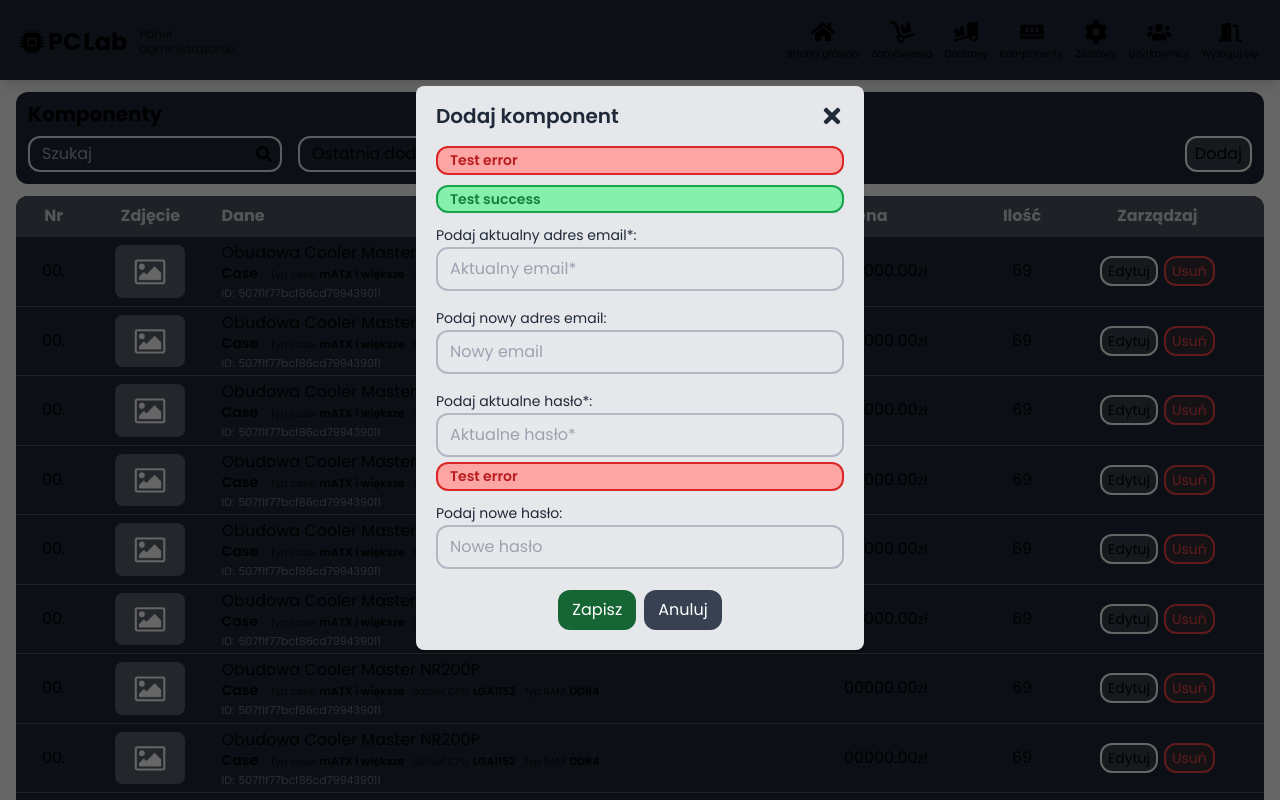
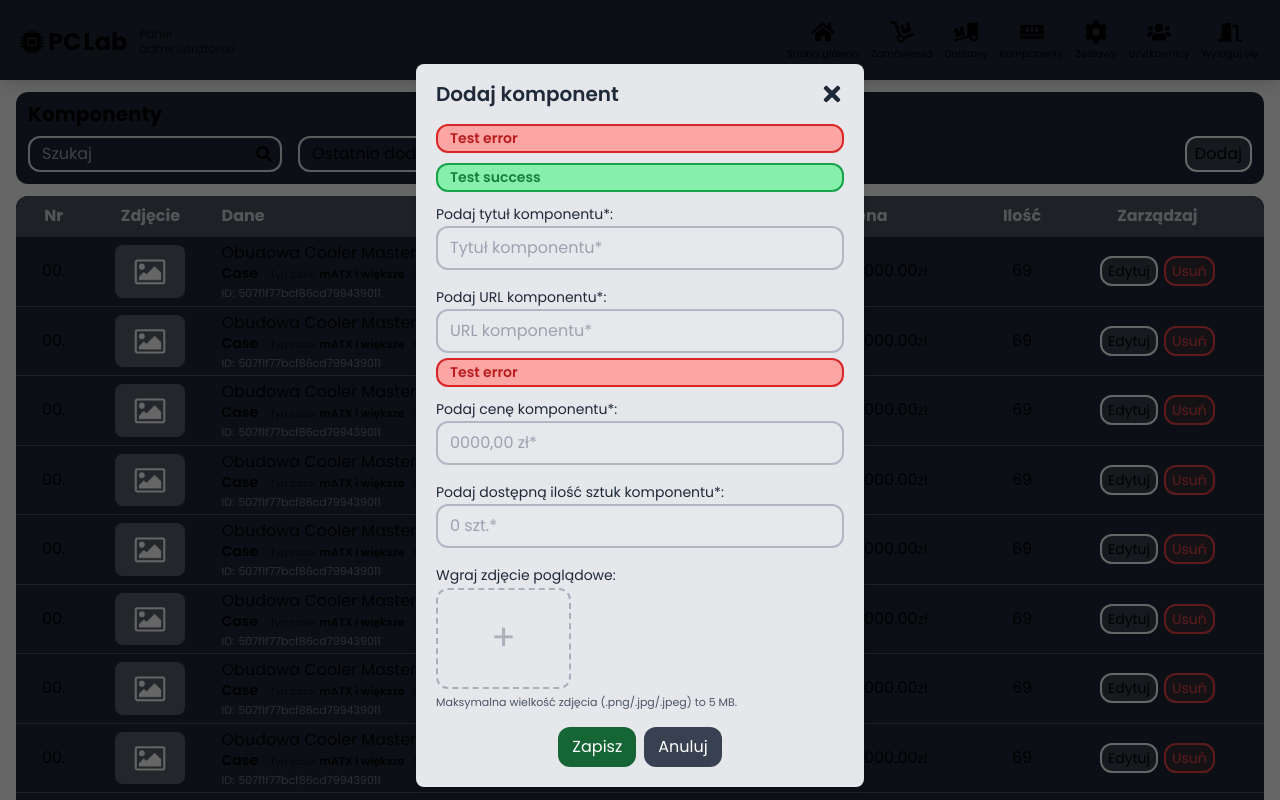
Before and after one commit to jakubcieslik99/pclab, a React (Vite) app in the folder admin/: page /components in a window 1280 px wide. Both pictures are taken after a click on the button "Dodaj". Built offline with nearby package versions, Linux system fonts and the light colour scheme.

Commit message:
Admin panel ComponentsScreen styling updated

```diff
--- a/admin/src/components/componentsScreen/EditComponentModal.jsx
+++ b/admin/src/components/componentsScreen/EditComponentModal.jsx
@@ -1,16 +1,96 @@
-import { Fragment } from 'react'
+import { useState, Fragment } from 'react'
 import { Transition, Dialog } from '@headlessui/react'
+import { useDropzone } from 'react-dropzone'
 import { FaTimes } from 'react-icons/fa'
 import Error from '../alerts/Error'
 import Success from '../alerts/Success'
 
+const maxFilesAmount = 1
+
 const EditComponentModal = props => {
+  //variables
+  const [fetchedFiles, setFetchedFiles] = useState([])
+  const [selectedFiles, setSelectedFiles] = useState([])
+
+  const { getRootProps, getInputProps, open } = useDropzone({
+    accept: { 'image/*': ['.png', '.jpg', '.jpeg'] },
+    maxFiles: maxFilesAmount - fetchedFiles.length - selectedFiles.length,
+    maxSize: 5 * 1024 * 1024,
+    noClick: true,
+    noKeyboard: true,
+    onDrop: acceptedFiles => {
+      let preparedFiles = acceptedFiles.map(file =>
+        Object.assign(file, {
+          preview: URL.createObjectURL(file),
+        })
+      )
+      setSelectedFiles(selectedFiles.concat(preparedFiles))
+    },
+  })
+
   //handlers
   const closeHandler = () => {
     props.setIsOpen(false)
     setTimeout(() => {
       props.setEditElement(null)
     }, 250)
+  }
+  const deleteImageHandler = number => {
+    fetchedFiles.splice(number, 1)
+    setFetchedFiles(() => [...fetchedFiles])
+  }
+  const deleteFileHandler = number => {
+    selectedFiles.splice(number, 1)
+    setSelectedFiles(() => [...selectedFiles])
+  }
+  const renderFilesHandler = () => {
+    let thumbs = []
+    for (let i = 0; i < maxFilesAmount; i++) {
+      if (fetchedFiles[i]) {
+        thumbs.push(
+          <div className="mt-[1px] mb-[5px]" key={'image' + i} data-tip="Kliknij aby usunąć zdjęcie">
+            <div className="aspect-[4/3] flex items-center justify-center w-[135px] p-0 border-2 border-gray-400/70 cursor-pointer rounded-xl overflow-hidden">
+              <img
+                src={`${process.env.REACT_APP_API_URL}/static/${fetchedFiles[i]}`}
+                alt="..."
+                onClick={() => deleteImageHandler(i)}
+                className="w-auto h-auto max-w-full max-h-full"
+              />
+            </div>
+          </div>
+        )
+      } else {
+        for (let j = 0; j < maxFilesAmount - i; j++) {
+          if (selectedFiles[j]) {
+            thumbs.push(
+              <div className="mt-[1px] mb-[5px]" key={'file' + j} data-tip="Kliknij aby usunąć zdjęcie">
+                <div className="aspect-[4/3] flex items-center justify-center w-[135px] p-0 border-2 border-gray-400/70 cursor-pointer rounded-xl overflow-hidden">
+                  <img
+                    src={selectedFiles[j].preview}
+                    alt="..."
+                    onClick={() => deleteFileHandler(j)}
+                    className="w-auto h-auto max-w-full max-h-full"
+                  />
+                </div>
+              </div>
+            )
+          } else {
+            thumbs.push(
+              <div className="mt-[1px] mb-[5px]" key={'choose' + j}>
+                <div
+                  className="aspect-[4/3] flex items-center justify-center w-[135px] p-0 text-4xl text-gray-400/80 border-2 border-gray-400/80 border-dashed cursor-pointer rounded-xl overflow-hidden"
+                  onClick={open}
+                >
+                  +
+                </div>
+              </div>
+            )
+          }
+        }
+        return <>{thumbs}</>
+      }
+    }
+    return <>{thumbs}</>
   }
 
   return (
@@ -43,7 +123,13 @@ const EditComponentModal = props => {
                 <form className="flex flex-col w-full col-start-1 row-start-1 px-5 py-4 overflow-hidden bg-gray-200 rounded-lg shadow-md">
                   {/*modal header*/}
                   <div className="flex items-center justify-between w-full gap-4 text-xl font-semibold text-gray-800">
-                    <h2>{props.editElement ? 'Edytuj komponent' : 'Dodaj komponent'}</h2>
+                    <h2 className="flex flex-col">
+                      <span>{props.editElement ? 'Edytuj komponent' : 'Dodaj komponent'}</span>
+                      {props.editElement && (
+                        <span className="text-sm italic font-normal text-gray-700">{'507f1f77bcf86cd799439011'}</span>
+                      )}
+                    </h2>
+
                     <button
                       type="button"
                       onClick={closeHandler}
@@ -59,14 +145,14 @@ const EditComponentModal = props => {
                     <Success isOpen={true} message={'Test success'} />
 
                     <div>
-                      <label htmlFor="profileEmail" className="text-sm">
-                        Podaj aktualny adres email*:
+                      <label htmlFor="componentTitle" className="text-sm">
+                        Podaj tytuł komponentu*:
                       </label>
                       <input
                         type="text"
-                        id="profileEmail"
-                        name="email"
-                        placeholder="Aktualny email*"
+                        id="componentTitle"
+                        name="title"
+                        placeholder="Tytuł komponentu*"
                         className="border-2 border-gray-400/70 rounded-xl bg-white/[0.05] py-2 px-3 w-full transition-colors transition-duration-250 focus:outline-none focus:ring focus:border-gray-800 focus:ring-transparent"
                       />
 
@@ -76,14 +162,31 @@ const EditComponentModal = props => {
                     </div>
 
                     <div>
-                      <label htmlFor="profileNewEmail" className="text-sm">
-                        Podaj nowy adres email:
+                      <label htmlFor="componentURL" className="text-sm">
+                        Podaj URL komponentu*:
                       </label>
                       <input
                         type="text"
-                        id="profileNewEmail"
-                        name="newEmail"
-                        placeholder="Nowy email"
+                        id="componentURL"
+                        name="url"
+                        placeholder="URL komponentu*"
+                        className="border-2 border-gray-400/70 rounded-xl bg-white/[0.05] py-2 px-3 w-full transition-colors transition-duration-250 focus:outline-none focus:ring focus:border-gray-800 focus:ring-transparent"
+                      />
+
+                      <div className="flex flex-col gap-1 mt-[5px]">
+                        <Error isOpen={true} message={'Test error'} />
+                      </div>
+                    </div>
+
+                    <div>
+                      <label htmlFor="componentPrice" className="text-sm">
+                        Podaj cenę komponentu*:
+                      </label>
+                      <input
+                        type="text"
+                        id="componentPrice"
+                        name="price"
+                        placeholder="0000,00 zł*"
                         className="border-2 border-gray-400/70 rounded-xl bg-white/[0.05] py-2 px-3 w-full transition-colors transition-duration-250 focus:outline-none focus:ring focus:border-gray-800 focus:ring-transparent"
                       />
 
@@ -93,37 +196,32 @@ const EditComponentModal = props => {
                     </div>
 
                     <div>
-                      <label htmlFor="profilePassword" className="text-sm">
-                        Podaj aktualne hasło*:
+                      <label htmlFor="componentAmount" className="text-sm">
+                        Podaj dostępną ilość sztuk komponentu*:
                       </label>
                       <input
-                        type="password"
-                        id="profilePassword"
-                        name="password"
-                        placeholder="Aktualne hasło*"
-                        className="border-2 border-gray-400/70 rounded-xl bg-white/[0.05] py-2 px-3 w-full transition-colors transition-duration-250 focus:outline-none focus:ring focus:border-gray-800 focus:ring-transparent"
-                      />
-
-                      <div className="flex flex-col gap-1 mt-[5px]">
-                        <Error isOpen={true} message={'Test error'} />
-                      </div>
-                    </div>
-
-                    <div>
-                      <label htmlFor="profileNewPassword" className="text-sm">
-                        Podaj nowe hasło:
-                      </label>
-                      <input
-                        type="password"
-                        id="profileNewPassword"
-                        name="newPassword"
-                        placeholder="Nowe hasło"
+                        type="text"
+                        id="componentAmount"
+                        name="amount"
+                        placeholder="0 szt.*"
                         className="border-2 border-gray-400/70 rounded-xl bg-white/[0.05] py-2 px-3 w-full transition-colors transition-duration-250 focus:outline-none focus:ring focus:border-gray-800 focus:ring-transparent"
                       />
 
                       <div className="flex flex-col gap-1 mt-[5px]">
                         <Error isOpen={false} message={'Test error'} />
                       </div>
+                    </div>
+
+                    <div>
+                      <label htmlFor="componentsImage" className="text-sm">
+                        Wgraj zdjęcie poglądowe:
+                      </label>
+                      <div {...getRootProps()} className="flex flex-row flex-wrap">
+                        <input id="componentsImage" name="image" {...getInputProps()} />
+                        {renderFilesHandler()}
+                      </div>
+
+                      <p className="text-[11px] text-gray-600">Maksymalna wielkość zdjęcia (.png/.jpg/.jpeg) to 5 MB.</p>
                     </div>
                   </div>
 
```
Also changed, not shown: admin/package.json (+10 -9 lines).
